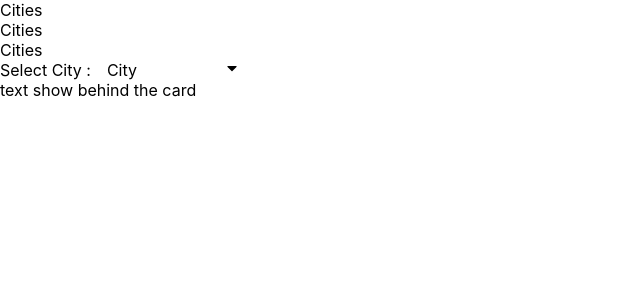
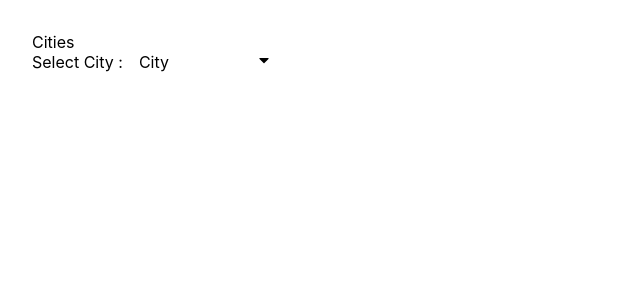
Before and after one commit to asifsha/r-cascader-demo, a React (Create React App) app: page / in a window 1280 px wide. Shown: the top 300 px of the page, without its empty margins (0-640 px from the left). Built offline with nearby package versions, Linux system fonts and the light colour scheme.

Commit message:
Fixed selected value when change parent item

```diff
--- a/src/App.js
+++ b/src/App.js
@@ -13,9 +13,7 @@ function App() {
 
   return (
 
-    <div>
-      <div>Cities</div>
-      <div>Cities</div>
+    <div style={{padding:'2rem'}}>
       <div>Cities</div>
       <div style={{float:'left', paddingRight : '1rem'}}>Select City : </div>
       <div style={{display:'inline'}}><PickerCascader
@@ -92,10 +90,7 @@ function App() {
         onValueSelected={item => console.log(item)}
       /></div>
 
-      <div>text show behind the card</div>
-      <div className="wrapper">
 
-      </div>
     </div>
   );
 }
--- a/src/components/cascader/pickerCascader.js
+++ b/src/components/cascader/pickerCascader.js
@@ -1,12 +1,10 @@
 import React, { useState, useEffect } from "react";
 import { FaCaretDown, FaCaretRight, FaCaretUp, FaSearch } from "react-icons/fa";
 
-
-
 export function PickerCascader(props) {
   const styles = {
-    listWrapper:{
-      position:"relative"
+    listWrapper: {
+      position: "relative"
     },
 
     list: {
@@ -15,14 +13,14 @@ export function PickerCascader(props) {
       zIndex: 10,
       position: "absolute",
       flexDirection: "column",
-      width: props.style.width,
+      width: props.style.width
     },
     historyList: {
       verticalAlign: "middle",
       fontSize: "x-small"
     },
     searchContainer: {
-      marginBottom: "1rem",
+      marginBottom: "1rem"
     },
     icon: {
       padding: "0.5rem",
@@ -34,14 +32,12 @@ export function PickerCascader(props) {
       width: "calc(100% - 2.8rem)",
       padding: "0.5rem",
       paddingLeft: "2rem"
-
     },
     dropdownIcon: {
       verticalAlign: "middle",
       float: "right"
     }
   };
-
 
   const [showList, setShowList] = useState(false);
 
@@ -52,7 +48,6 @@ export function PickerCascader(props) {
   const [selectedItem, setSelectedItem] = useState(undefined);
 
   const [selectedItems, setSelectedItems] = useState([]);
-
 
   const [historyItems, setHistoryItems] = useState([]);
 
@@ -66,8 +61,7 @@ export function PickerCascader(props) {
     if (isPickerOpen) {
       setDisplayList(props.data);
       setHistoryItems([]);
-    }
-    else{
+    } else {
       setSelectedItems([]);
     }
     setIsPickerOpen(!isPickerOpen);
@@ -131,25 +125,23 @@ export function PickerCascader(props) {
     setSelectedItems(lastselectedItems.slice());
 
     setHistoryItems([...historyItems, h]);
-
   };
 
   const onHistoryItemClicked = historyItem => {
     setDisplayList(historyItem.dispalyList.slice());
-
 
     let lastHistory = historyItems;
     let pIndex = findIndexByKey(lastHistory, historyItem.key);
 
     lastHistory.length = pIndex;
 
+    setSelectedItems(historyItem.selectedItems);
     setHistoryItems(lastHistory);
   };
 
   const findIndexByKey = (data, key) => {
     return data.findIndex(x => x.key === key);
   };
-
 
   const renderItems = () => {
     return (
@@ -164,7 +156,7 @@ export function PickerCascader(props) {
     if (searchValue === undefined) return null;
     const searcItems = filterData.map((item, i) => {
       return (
-        <div className="rc-list-card" style={{ display: "flex" }}>
+        <div className="rc-list-card" style={{ display: "flex" }} key={i}>
           <div
             key={i}
             value={item.key}
@@ -185,7 +177,7 @@ export function PickerCascader(props) {
     if (displayList === undefined || displayList.length === 0) return null;
     const listItems = displayList.map((item, i) => {
       return (
-        <div className="rc-list-card" style={{ display: "flex" }}>
+        <div className="rc-list-card" style={{ display: "flex" }} key={i}>
           <div
             key={i}
             value={item.key}
```
Lines whose indentation alone changed are shown as unchanged.
